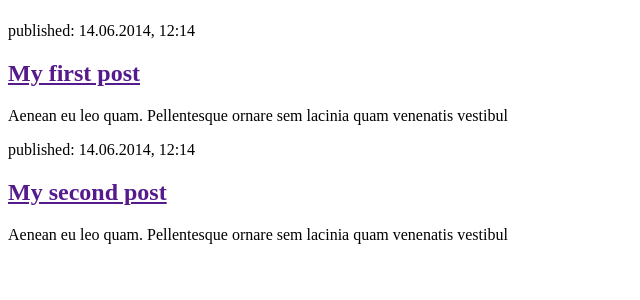
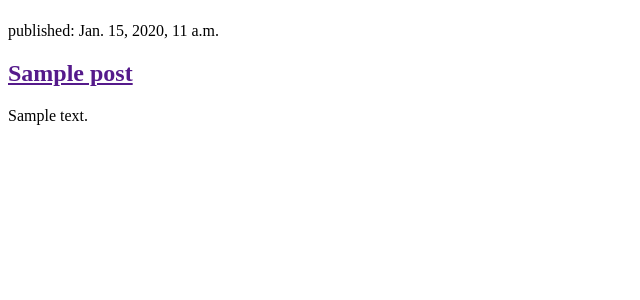
Before and after one commit to EmilieBentsen/my-first-blog, a Django app: page / in a window 1280 px wide. Shown: the part 58-358 px from the top of the page, without its empty margins (0-640 px from the left). Run offline with Django 3.2, Linux system fonts and the light colour scheme; tables that the repository leaves empty hold one stand-in row (values such as "Sample post").

Commit message:
Modified templates to display posts from database.

```diff
--- a/blog/templates/blog/post_list.html
+++ b/blog/templates/blog/post_list.html
@@ -7,16 +7,12 @@
             <h1><a href="/">Django Girls Blog</a></h1>
         </header>
 
-        <article>
-            <time>published: 14.06.2014, 12:14</time>
-            <h2><a href="">My first post</a></h2>
-            <p>Aenean eu leo quam. Pellentesque ornare sem lacinia quam venenatis vestibul</p>
-        </article>
-
-        <article>
-            <time>published: 14.06.2014, 12:14</time>
-            <h2><a href="">My second post</a></h2>
-            <p>Aenean eu leo quam. Pellentesque ornare sem lacinia quam venenatis vestibul</p>
-        </article>
+        {% for post in posts %}
+            <article>
+                <time>published: {{ post.published_date }}</time>
+                <h2><a href="">{{ post.title }}</a></h2>
+                <p>{{ post.text|linebreaksbr }}</p>
+            </article>
+        {% endfor %}
     </body>
 </html>
--- a/blog/views.py
+++ b/blog/views.py
@@ -1,6 +1,8 @@
 from django.shortcuts import render
-
+from .models import Post
+from django.utils import timezone
 # Create your views here.
 
 def post_list(request):
-    return render(request, 'blog/post_list.html', {})
+    posts = Post.objects.filter(published_date__lte=timezone.now()).order_by('published_date')
+    return render(request, 'blog/post_list.html', {'posts': posts})
```
